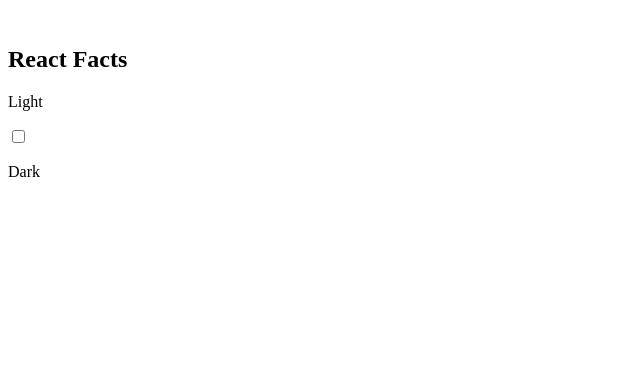
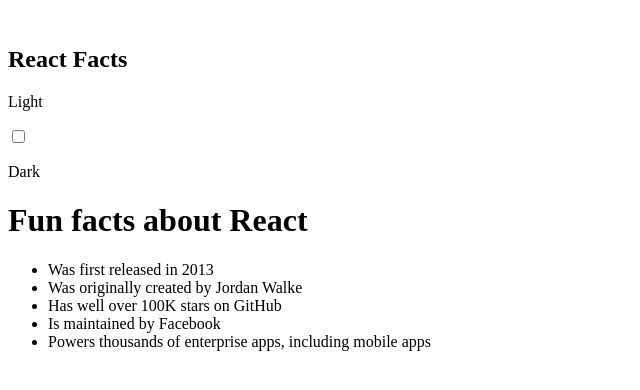
Before and after one commit to Kalanithi96/LearnReact, a React (Vite) app in the folder 12.darkMode/: page / in a window 1280 px wide. Shown: the top 390 px of the page, without its empty margins (0-640 px from the left). Built offline with nearby package versions, Linux system fonts and the light colour scheme; the HTML template or start-up script is replaced by a standard one.

Commit message:
Added Main content component to App

```diff
--- a/12.darkMode/src/App.tsx
+++ b/12.darkMode/src/App.tsx
@@ -1,5 +1,6 @@
 import { useState } from "react";
 import Header from "./components/Header";
+import Content from "./components/Content";
 
 function App() {
   const [isDarkMode, setIsDarkMode] = useState(false);
@@ -11,6 +12,7 @@
   return (
     <>
       <Header value={isDarkMode} handleChange={handleChange} />
+      <Content />
     </>
   );
 }
--- a/12.darkMode/src/components/Content.tsx
+++ b/12.darkMode/src/components/Content.tsx
@@ -0,0 +1,14 @@
+export default function Content() {
+  return (
+        <div>
+            <h1>Fun facts about React</h1>
+            <ul>
+                <li>Was first released in 2013</li>
+                <li>Was originally created by Jordan Walke</li>
+                <li>Has well over 100K stars on GitHub</li>
+                <li>Is maintained by Facebook</li>
+                <li>Powers thousands of enterprise apps, including mobile apps</li>
+            </ul>
+        </div>
+    );
+}
```
